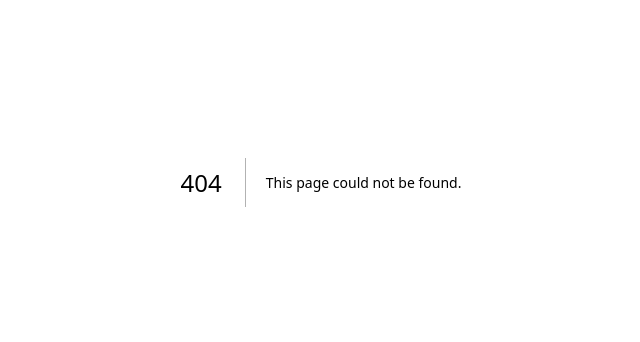
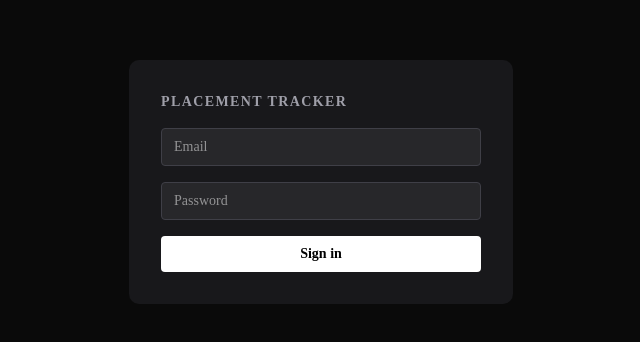
Before and after one commit to sami-ahmed23/placement-tracker, a Next.js app: page /login in a window 1280 px wide. Before the commit this address had no page. Shown: the part 218-560 px from the top of the page, without its empty margins (319-959 px from the left). Built offline with nearby package versions, Linux system fonts and the light colour scheme; no server answers.

Commit message:
feat: #6 auth flow, login page, RLS validation closes #6

```diff
--- /dev/null
+++ b/app/login/page.tsx
@@ -0,0 +1,50 @@
+'use client'
+
+import { useState } from 'react'
+import { supabaseClient } from '@/lib/supabase'
+import { useRouter } from 'next/navigation'
+
+export default function LoginPage() {
+  const [email, setEmail] = useState('')
+  const [password, setPassword] = useState('')
+  const [error, setError] = useState('')
+  const router = useRouter()
+
+  async function handleLogin() {
+    const { error } = await supabaseClient.auth.signInWithPassword({ email, password })
+    if (error) {
+      setError(error.message)
+      return
+    }
+    router.push('/')
+  }
+
+  return (
+    <main className="min-h-screen flex items-center justify-center bg-background">
+      <div className="w-full max-w-sm p-8 bg-zinc-900 rounded-lg space-y-4">
+        <h1 className="text-sm font-semibold uppercase tracking-widest text-zinc-400">Placement Tracker</h1>
+        <input
+          type="email"
+          placeholder="Email"
+          value={email}
+          onChange={(e) => setEmail(e.target.value)}
+          className="w-full bg-zinc-800 border border-zinc-700 rounded px-3 py-2 text-sm text-white"
+        />
+        <input
+          type="password"
+          placeholder="Password"
+          value={password}
+          onChange={(e) => setPassword(e.target.value)}
+          className="w-full bg-zinc-800 border border-zinc-700 rounded px-3 py-2 text-sm text-white"
+        />
+        {error && <p className="text-red-400 text-xs">{error}</p>}
+        <button
+          onClick={handleLogin}
+          className="w-full bg-white text-black text-sm font-semibold py-2 rounded"
+        >
+          Sign in
+        </button>
+      </div>
+    </main>
+  )
+}
--- a/app/page.tsx
+++ b/app/page.tsx
@@ -1,7 +1,27 @@
+'use client'
+
+import { useEffect, useState } from 'react'
+import { useRouter } from 'next/navigation'
+import { supabaseClient } from '@/lib/supabase'
 import { KanbanBoard } from '@/components/kanban/board'
 import { RealtimeProvider } from '@/components/kanban/realtime'
 
 export default function Home() {
+  const [loading, setLoading] = useState(true)
+  const router = useRouter()
+
+  useEffect(() => {
+    supabaseClient.auth.getSession().then(({ data: { session } }) => {
+      if (!session) {
+        router.push('/login')
+      } else {
+        setLoading(false)
+      }
+    })
+  }, [router])
+
+  if (loading) return null
+
   return (
     <main className="min-h-screen bg-background text-foreground">
       <RealtimeProvider />
--- a/components/kanban/board.tsx
+++ b/components/kanban/board.tsx
@@ -45,10 +45,12 @@ export function KanbanBoard() {
   const { data: jobs = [], isLoading } = useQuery({
     queryKey: ['job_listings'],
     queryFn: async () => {
-      const { data } = await supabaseClient
-        .from('job_listings')
-        .select('id, company, role, status, nexus_score, verdict')
-      return data as JobListing[]
+        const { data: { session } } = await supabaseClient.auth.getSession()
+        const { data } = await supabaseClient
+          .from('job_listings')
+          .select('id, company, role, status, nexus_score, verdict')
+          .eq('user_id', session?.user.id)
+        return data as JobListing[]
     },
   })
 
```
